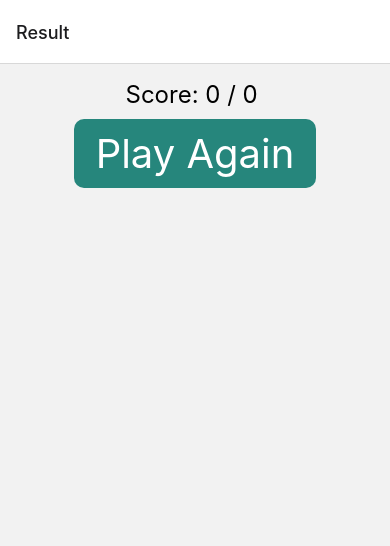
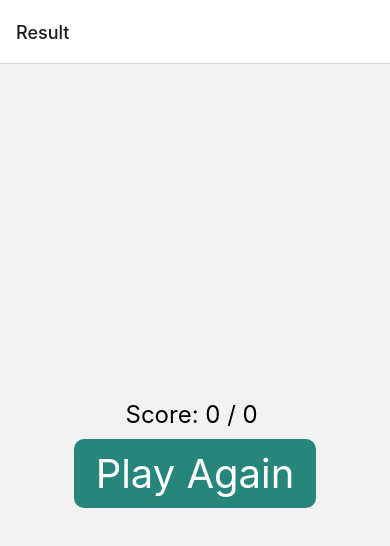
Before and after one commit to temreyildirim8/TriviaAppExpo, a React Native app: screen /ResultScreen in a window 390 px wide. Shown: the top 546 px of the page. Built offline with nearby package versions, Linux system fonts and the light colour scheme.

Commit message:
fix: style center for all screens

```diff
--- a/src/screens/QuizScreen.tsx
+++ b/src/screens/QuizScreen.tsx
@@ -34,7 +34,7 @@ const QuizScreen: React.FC = () => {
   };
 
   return (
-    <View>
+    <View style={styles.container}>
       {questions?.length > 0 ? (
         <QuestionComponent
           question={questions[currentQuestionIndex]}
@@ -51,6 +51,11 @@ const QuizScreen: React.FC = () => {
 };
 
 const styles = StyleSheet.create({
+  container: {
+    flex: 1,
+    justifyContent: 'center',
+    alignItems: 'center'
+  },
   loadingContainer: {
     flex: 1,
     alignItems: "center",
--- a/src/screens/ResultScreen.tsx
+++ b/src/screens/ResultScreen.tsx
@@ -23,7 +23,7 @@ const ResultScreen: React.FC = () => {
   const navigation = useNavigation<ResultScreenNavigationProp>();
 
   const handlePlayAgain = () => {
-    setQuestions([])
+    setQuestions([]);
     setCorrectAnswers(0);
     setCurrentQuestionIndex(0);
     navigation.navigate("StartScreen");
@@ -43,6 +43,7 @@ const styles = StyleSheet.create({
   container: {
     flex: 1,
     alignItems: "center",
+    justifyContent: "center",
     padding: 16,
   },
   score: {
```
